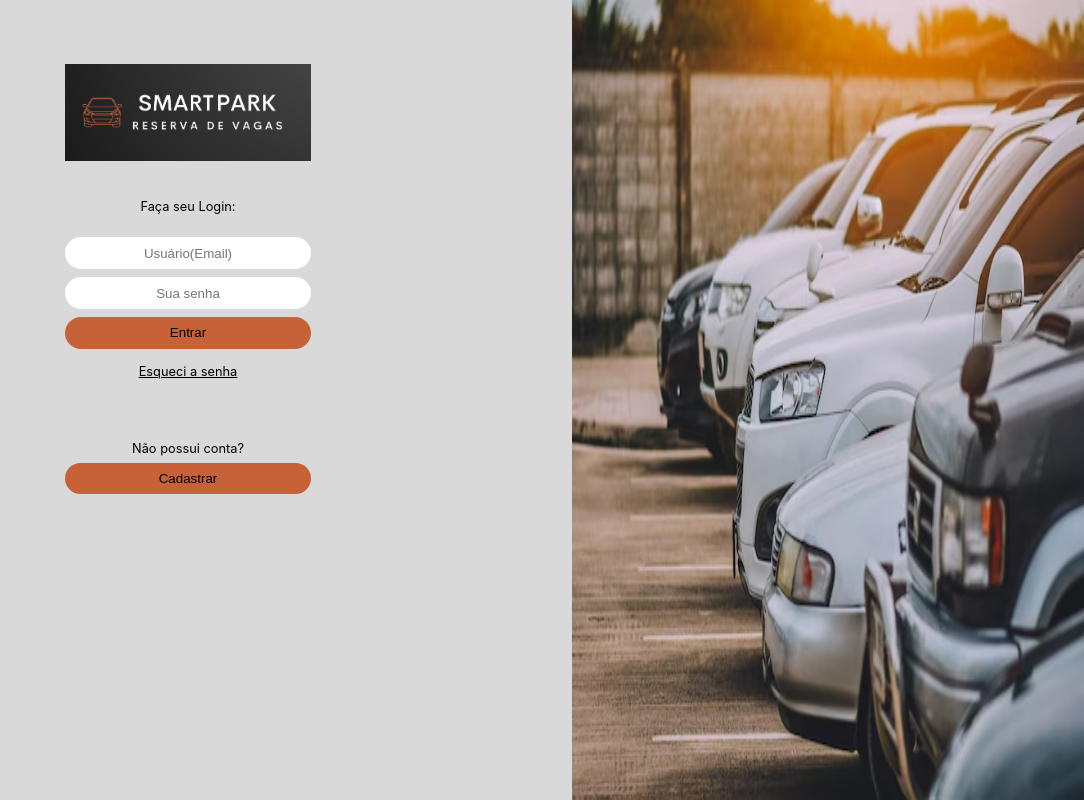
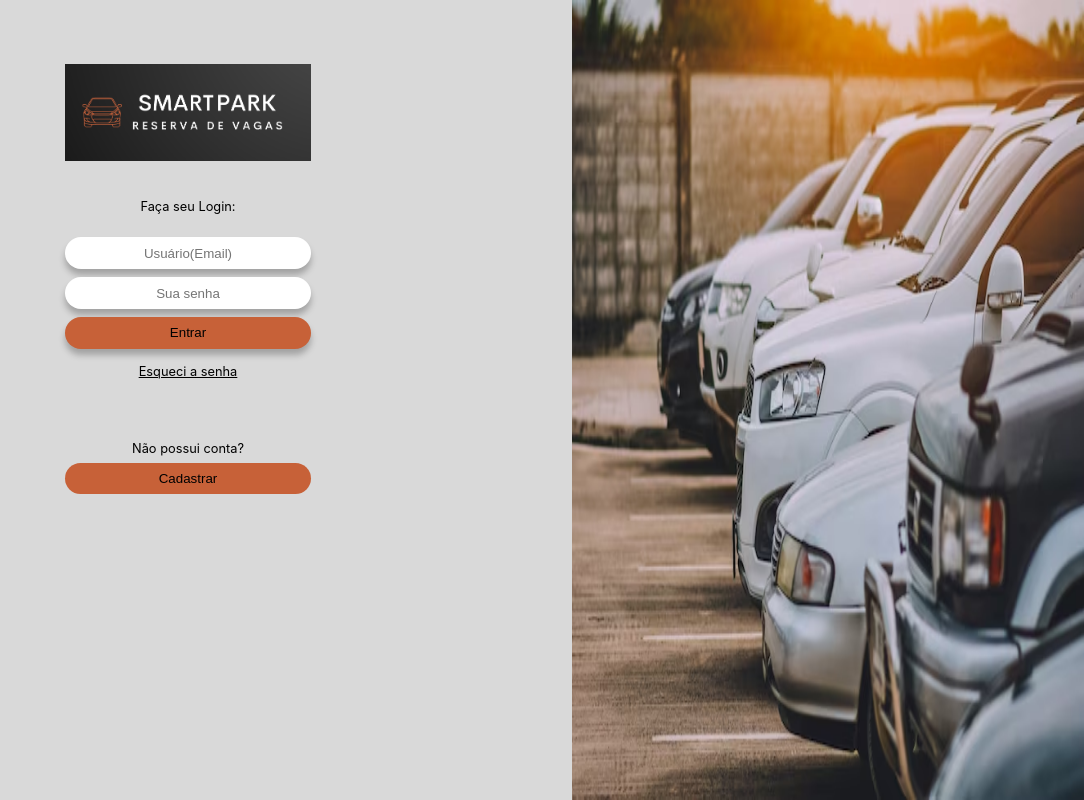
Before and after one commit to ICEI-PUC-Minas-PMV-SI/projeto-estacionamento, a React (Create React App) app: page / in a window 1280 px wide. Shown: the whole page, without its empty margins (196-1280 px from the left). Built offline with nearby package versions, Linux system fonts and the light colour scheme.

Commit message:
Update Login.css

```diff
--- a/src/styles/Login.css
+++ b/src/styles/Login.css
@@ -43,7 +43,7 @@
     max-width: 32%;
     height: 4vh;
     text-align: center;
-    box-shadow:0% 16% 16% 0% rgba(0, 0, 0, 0.25);
+    box-shadow:0px 6px 6px 0px rgba(0, 0, 0, 0.25);
   }
 
   form {
@@ -54,7 +54,7 @@
   form [type="button"] {
     border-radius: 30px;
     background: #C76138;
-    box-shadow: 0% 16% 16% 0% rgba(0, 0, 0, 0.25);
+    box-shadow: 0px 6px 6px 0px rgba(0, 0, 0, 0.25);
     padding: 1%;
     text-align: center;
 
@@ -100,7 +100,7 @@ button{
 
   border-radius: 30vh;
   background: #C76138;
-  box-shadow: 0% 6% 6% 0% rgba(0, 0, 0, 0.25);
+  box-shadow: 0% 6px 6px 0% rgba(0, 0, 0, 0.25);
   padding: 1%;
   text-align: center;
   width: 80%;
```
